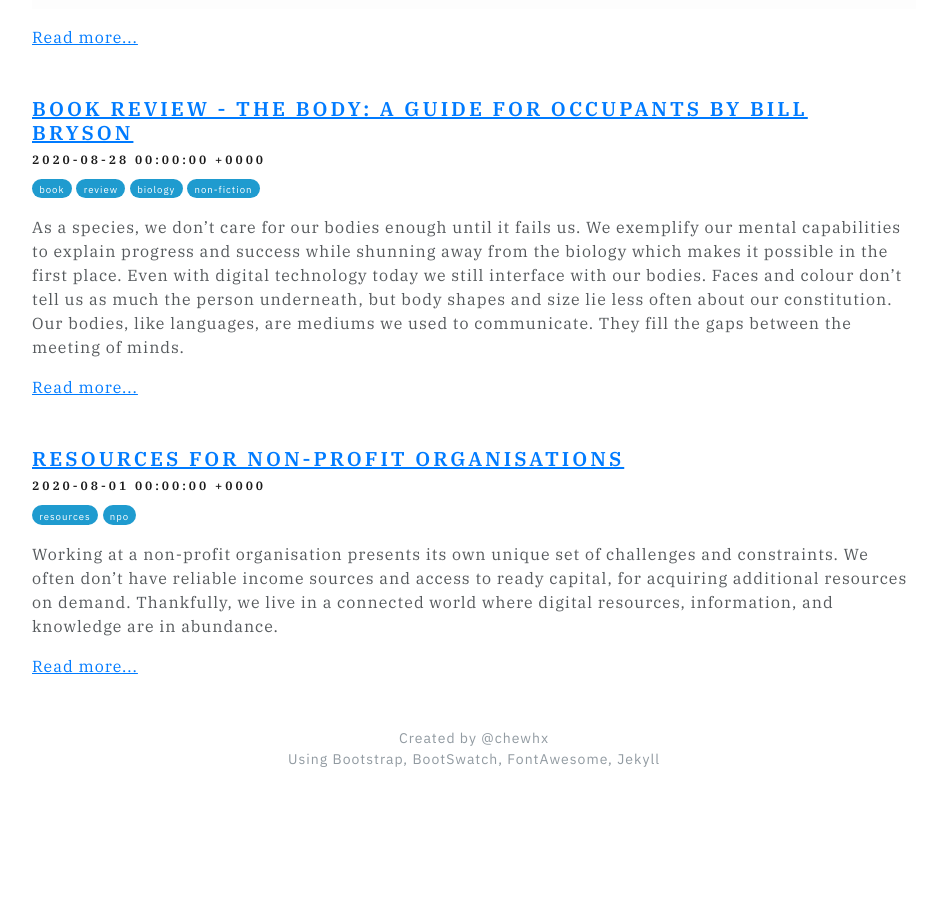
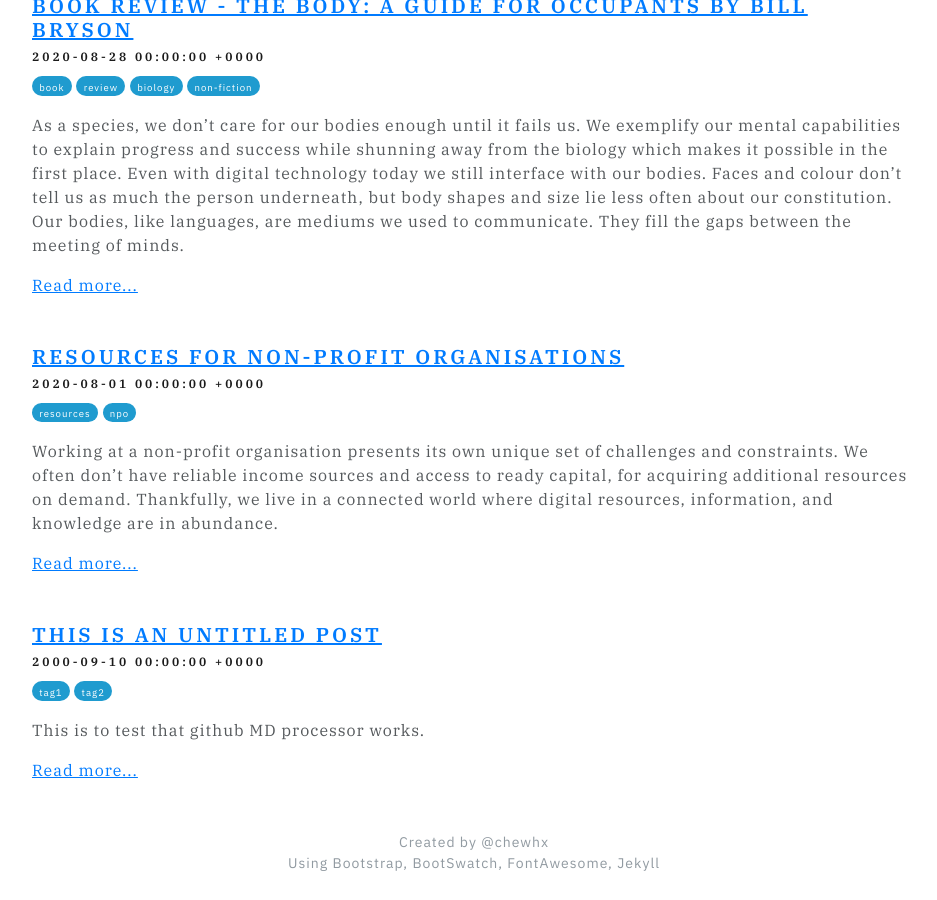
Before and after one commit to chewhx/chewhx.github.io, a Jekyll site: the page built from blog.markdown, in a window 1280 px wide and 900 px high, scrolled down 1110 px. Shown: the whole window, without its empty margins (166-1103 px from the left). Built offline with Jekyll 4.4.1, drawn with Linux system fonts in a browser that asks for light colours; nearby versions of some CDN libraries; before the commit the page ends 1906 px from its top, so only the background shows below that; some of the changed text lies outside the part shown.

Commit message:
some edits to test file

```diff
--- a/_posts/2021-03-04-untitled-post.md
+++ b/_posts/2021-03-04-untitled-post.md
@@ -1,9 +1,9 @@
 ---
-layout: post\
-title: “Untitled post thereis”
- date: 10 Sep 2000
+layout: post
+title: "This is an untitled post"
+date: 10 Sep 2000
 categories: blog
 tags: tag1 tag2
 ---
 
-Testing if Github markdown processor works.
+This is to test that github MD processor works.
```
